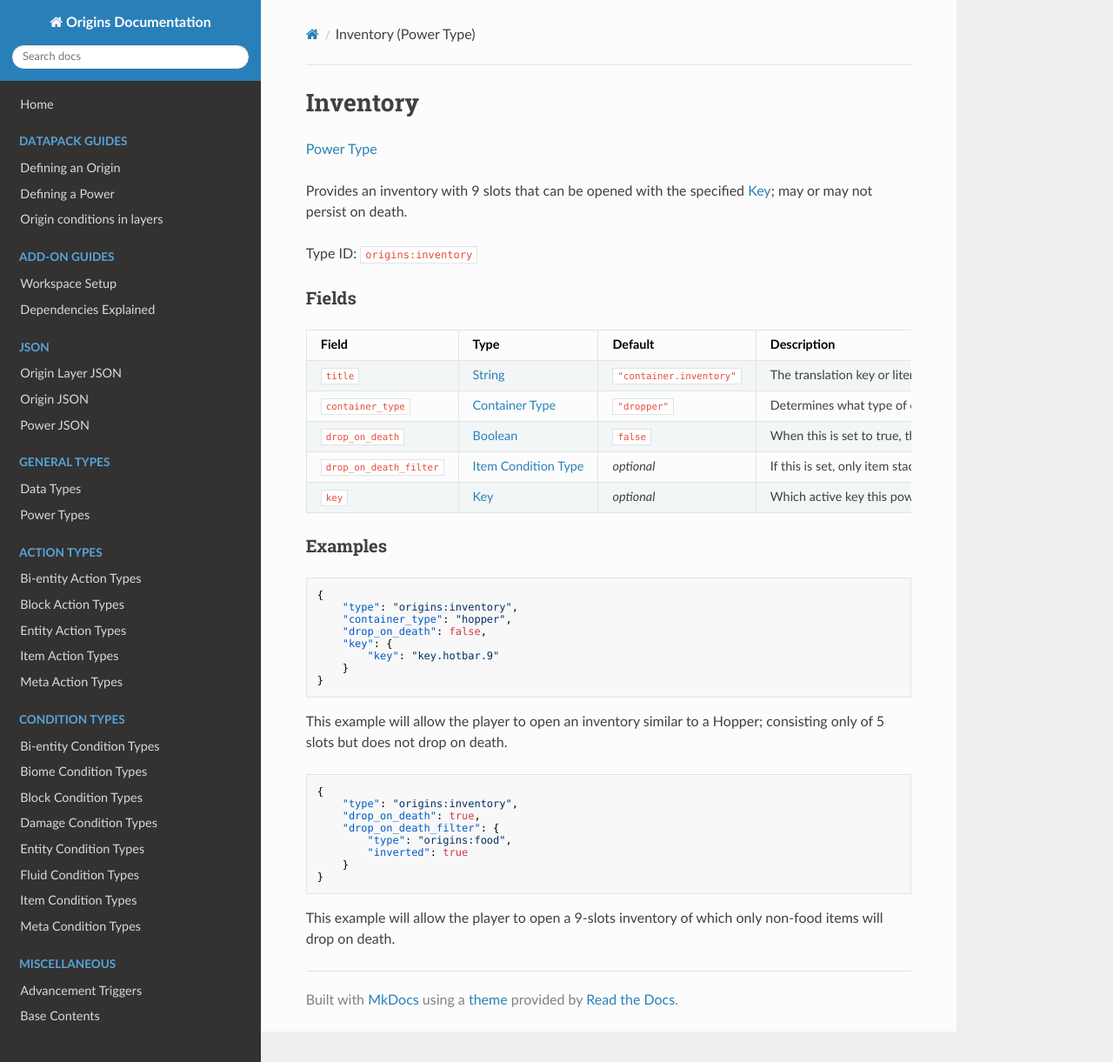
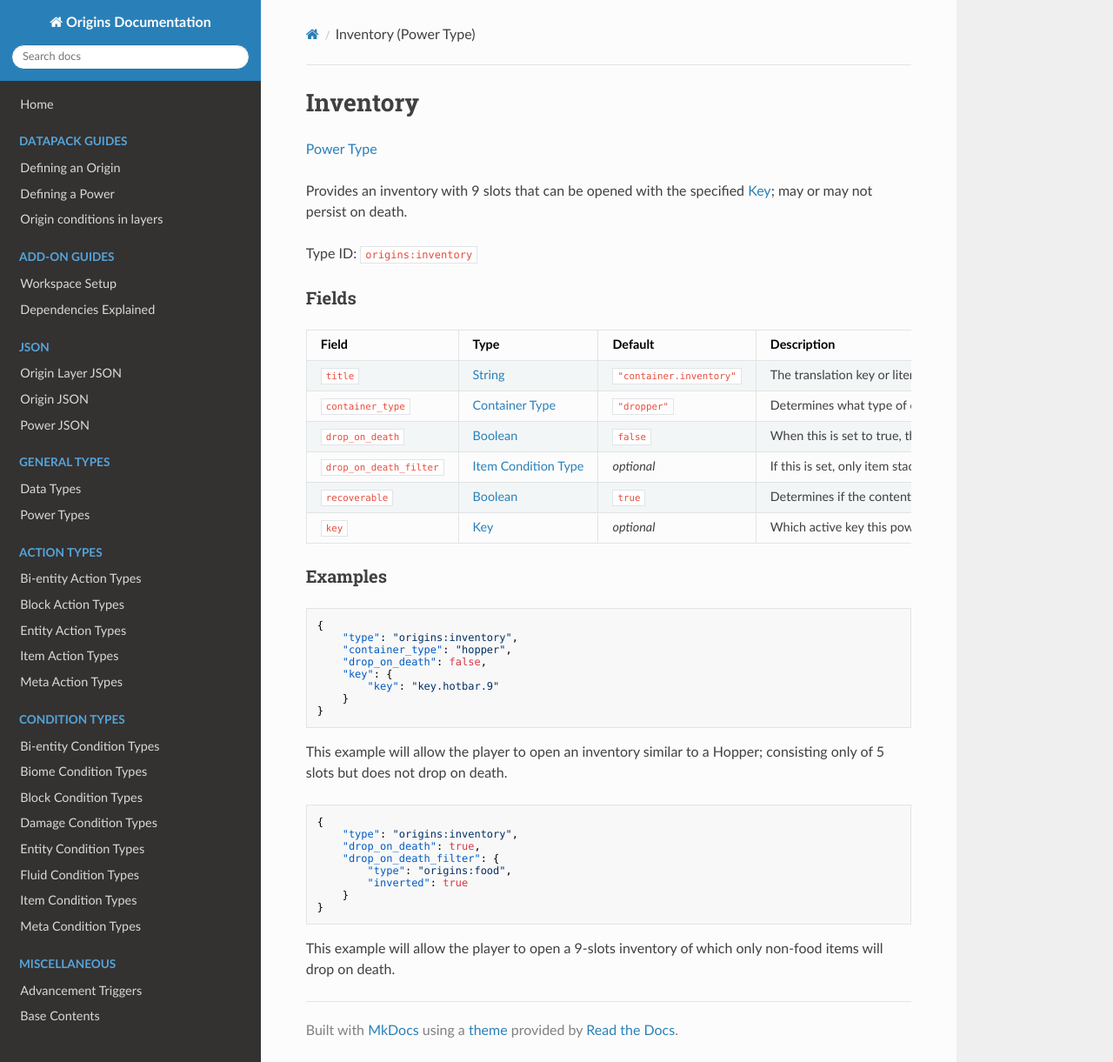
Before and after one commit to apace100/origins-docs, an MkDocs documentation site: the page built from docs/types/power_types/inventory.md, in a window 1280 px wide and 1221 px high. Shown: the whole window at 87% size. Built offline with MkDocs 1.6.1, drawn with Linux system fonts in a browser that asks for light colours; nearby versions of some CDN libraries.

Commit message:
Updated `inventory.md` (Power Types) Added the 'recoverable' field

```diff
--- a/docs/types/power_types/inventory.md
+++ b/docs/types/power_types/inventory.md
@@ -20,6 +20,7 @@ Field  | Type | Default | Description
 `container_type` | [Container Type](../../misc/extras/container_type.md) | `"dropper"` | Determines what type of container the inventory will be similar to.
 `drop_on_death` | [Boolean](../data_types/boolean.md) | `false` | When this is set to true, the player will drop the items in the inventory on death (vanishing items will vanish!).
 `drop_on_death_filter` | [Item Condition Type](../item_condition_types.md) | _optional_ | If this is set, only item stacks matching this condition will be dropped on death.
+`recoverable` | [Boolean](../data_types/boolean.md) | `true` | Determines if the content of the inventory should be dropped upon losing the power.
 `key` | [Key](../data_types/key.md) | _optional_ | Which active key this power should respond to. If none is specified, this power will use the primary active power key (by default G).
 
 
```
